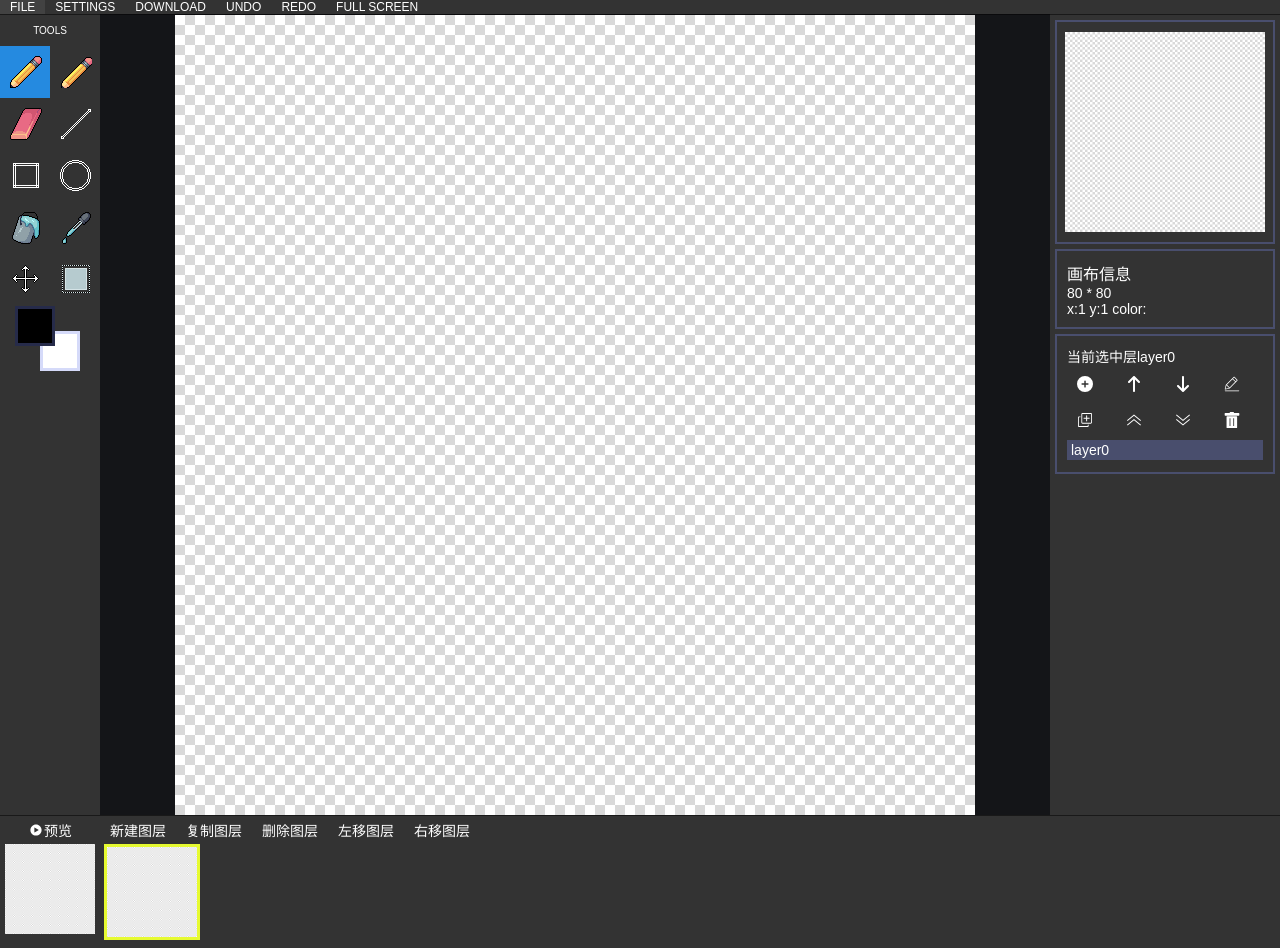
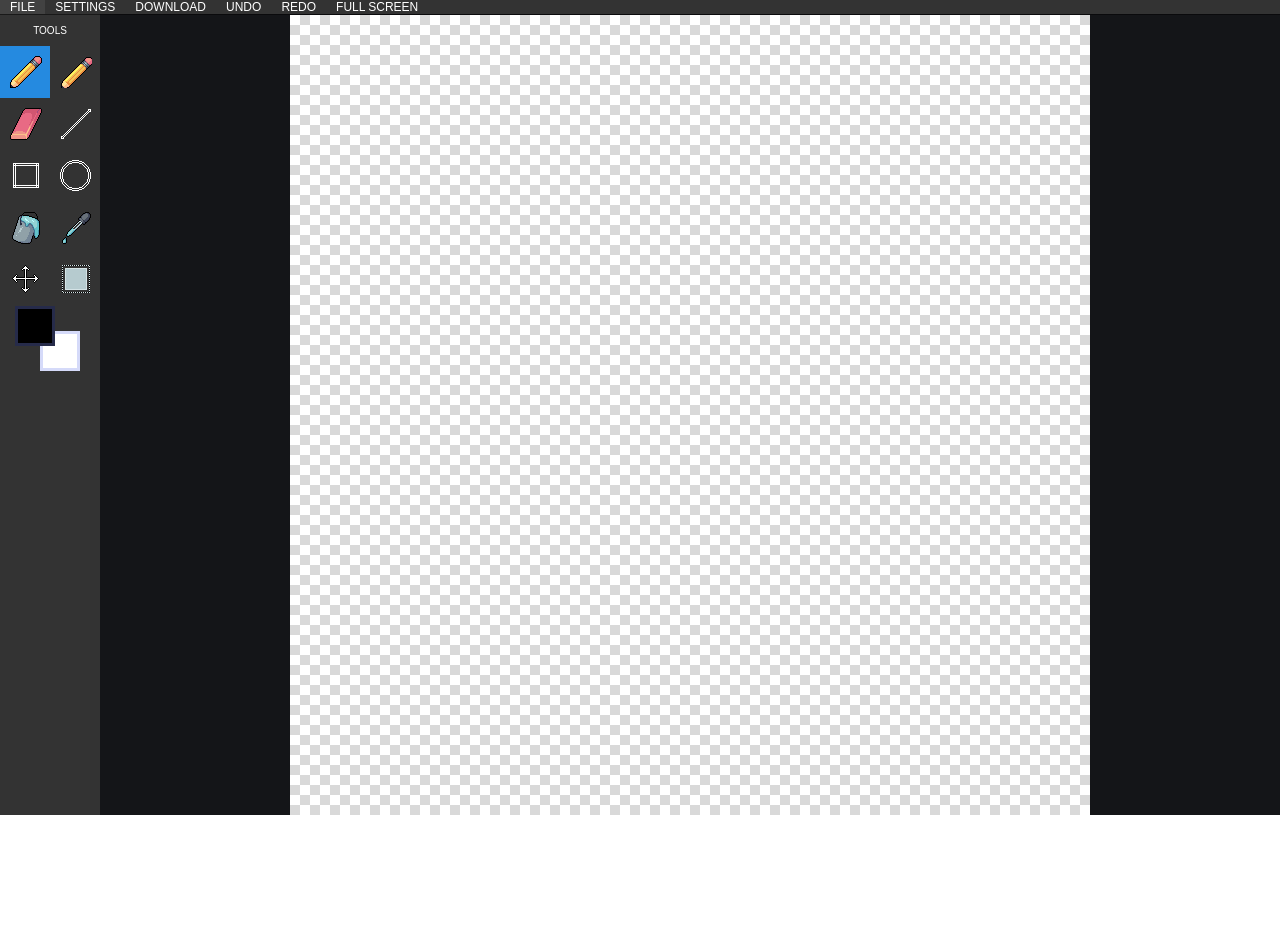
Before and after one commit to vecxqz/pixel-drawing-board, a Vue app in the folder pixel-art/: page / in a window 1280 px wide. After the commit the page ends 815 px from the top, so only its background shows below. Built offline with nearby package versions, Linux system fonts and the light colour scheme.

Commit message:
1. 使用 imageData 替代 layerMeta中的layerMeta变量，尝试提升性能

```diff
--- a/pixel-art/src/components/AnimationPreview.vue
+++ b/pixel-art/src/components/AnimationPreview.vue
@@ -83,7 +83,11 @@ export default {
     const animationPreviewUrl = ref("");
     const { setCanvasPreview } = userPreview();
     function create(index: number) {
-      const layer: layer = initLayer(width.value, height.value, size.value);
+      const layer: layer = initLayer(
+        width.value,
+        height.value,
+        size.value / 10
+      );
       const layerMeta = {
         pageName: `page${currentPageIndex.value + 1}`,
         key: "0",
--- a/pixel-art/src/components/Canvas.vue
+++ b/pixel-art/src/components/Canvas.vue
@@ -4,8 +4,8 @@
       id="canvas-container"
       class="pos-relative"
       :style="
-        `width:${$store.state.canvasModule.width}px;
-        height:${$store.state.canvasModule.height}px`
+        `width:${$store.state.canvasModule.width * 10}px;
+        height:${$store.state.canvasModule.height * 10}px`
       "
     >
       <canvas
@@ -75,6 +75,7 @@ import { useEraser } from "../composables/useEraser";
 import { useSelect } from "../composables/useSelect";
 import { useMousePosition } from "../composables/usePosition";
 import { userPreview } from "../composables/userPreview";
+import { useCanvas } from "../composables/useCanvas";
 import { initGrid } from "../util/canvas";
 import { isUndefined } from "../util/common";
 import { fromEvent, animationFrameScheduler } from "rxjs";
@@ -135,6 +136,7 @@ export default {
     } = useMousePosition();
     const { setCurrentColor } = useColor();
     const { setCanvasPreview, setCanvasPreviewByImageData } = userPreview();
+    const { calcColor } = useCanvas();
     return {
       pencilMouseDown,
       pencilMouseMove,
@@ -169,7 +171,8 @@ export default {
       setCanvasPreviewByImageData,
       mirrorPencilMouseDown,
       mirrorPencilMouseMove,
-      mirrorPencilMouseUp
+      mirrorPencilMouseUp,
+      calcColor
     };
   },
   data() {
@@ -264,7 +267,6 @@ export default {
       "canvas-container"
     ) as HTMLElement;
     this.$store.dispatch("canvasModule/CREATE_PAGE");
-    this.$store.dispatch("canvasModule/CREATE_TEMP_LAYER");
     this.$store.dispatch("canvasModule/SET_CANVASCTX", canvas);
     this.$store.dispatch(
       "canvasModule/SET_BACKGROUND_CANVAS_CANVASCTX",
@@ -480,6 +482,10 @@ export default {
       this.recordMouseDownPosition(e);
       if (mode === "pencil") {
         this.pencilMouseDown(e);
+        const imageData = (this
+          .canvasCtx as CanvasRenderingContext2D).getImageData(0, 0, 80, 80);
+        const color = this.calcColor(imageData, 0, 0);
+        console.log(color);
       }
       if (mode === "line") {
         this.lineMouseDown(e);
@@ -585,10 +591,16 @@ export default {
   visibility: hidden;
 }
 .layer-shadow {
+  width: 100%;
+  height: 100%;
+  image-rendering: pixelated;
   top: 0;
   left: 0;
 }
 .layer-main {
+  width: 100%;
+  height: 100%;
+  image-rendering: pixelated;
   top: 0;
   left: 0;
 }
--- a/pixel-art/src/components/Layer.vue
+++ b/pixel-art/src/components/Layer.vue
@@ -150,7 +150,7 @@ export default {
     factory(this: any, mode: string) {
       if (mode === "create") {
         const { width, height, size } = this.$store.state.canvasModule;
-        const layer: layer = initLayer(width, height, size);
+        const layer: layer = initLayer(width, height, size / 10);
         const index = this.$store.state.canvasModule.pages[
           this.$store.state.canvasModule.currentPageIndex
         ].layers.length;
--- /dev/null
+++ b/pixel-art/src/composables/useCanvas.ts
@@ -0,0 +1,39 @@
+import { computed, toRaw } from "vue";
+import { useStore } from "./useStore";
+
+export function useCanvas() {
+  function createImageData(width: number, height: number) {
+    return new ImageData(width, height);
+  }
+  function calcColor(imageData: ImageData, columnIndex: number, row: number) {
+    const { width, data } = imageData;
+    const r = data[columnIndex * 4 + row * width + 0];
+    const g = data[columnIndex * 4 + row * width + 1];
+    const b = data[columnIndex * 4 + row * width + 2];
+    const a = data[columnIndex * 4 + row * width + 3] / 255;
+    const hex = RGBAToHexA(r, g, b, a);
+    return {
+      r,
+      g,
+      b,
+      a,
+      hex,
+      rgba: `(${r},${g},${b},${a})`
+    };
+  }
+  function RGBAToHexA(argR: number, argG: number, argB: number, argA: number) {
+    let r: string = argR.toString(16),
+      g: string = argG.toString(16),
+      b: string = argB.toString(16),
+      a: string = Math.round(argA * 255).toString(16);
+
+    if (r.length == 1) r = `0${r}`;
+    if (g.length == 1) g = `0${g}`;
+    if (b.length == 1) b = `0${b}`;
+    if (a.length == 1) a = `0${a}`;
+
+    return "#" + r + g + b + a;
+  }
+
+  return { createImageData, calcColor };
+}
--- a/pixel-art/src/composables/usePencil.ts
+++ b/pixel-art/src/composables/usePencil.ts
@@ -37,13 +37,6 @@ export function usePencil(this: any) {
       rowIndex,
       color.value
     );
-    store.dispatch("canvasModule/SET_LAYER_GRID_DATA", {
-      columnIndex,
-      rowIndex,
-      data: {
-        color: color.value
-      }
-    });
     mouseMoveStart.lastX = columnIndex;
     mouseMoveStart.lastY = rowIndex;
   }
@@ -65,13 +58,6 @@ export function usePencil(this: any) {
         rowIndex,
         color.value
       );
-      store.dispatch("canvasModule/SET_LAYER_GRID_DATA", {
-        columnIndex,
-        rowIndex,
-        data: {
-          color: color.value
-        }
-      });
     } else {
       bresenhamLine(
         mouseMoveStart.lastX,
@@ -86,13 +72,6 @@ export function usePencil(this: any) {
             rowIndex,
             color.value
           );
-          store.dispatch("canvasModule/SET_LAYER_GRID_DATA", {
-            columnIndex,
-            rowIndex,
-            data: {
-              color: color.value
-            }
-          });
         }
       );
     }
--- a/pixel-art/src/store/canvas/actions.ts
+++ b/pixel-art/src/store/canvas/actions.ts
@@ -8,9 +8,6 @@ const CanvasActions: ActionTree<CanvasState, RootState> = {
   },
   [ActionsTypes.CREATE_LAYER]({ commit }): void {
     commit(MutationsTypes.CREATE_LAYER);
-  },
-  [ActionsTypes.CREATE_TEMP_LAYER]({ commit }): void {
-    commit(MutationsTypes.CREATE_TEMP_LAYER);
   },
   [ActionsTypes.CREATE_PAGE]({ commit }): void {
     commit(MutationsTypes.CREATE_PAGE);
--- a/pixel-art/src/store/canvas/enum.ts
+++ b/pixel-art/src/store/canvas/enum.ts
@@ -1,7 +1,6 @@
 export enum MutationsTypes {
   SET_PAINT_MODE = "SET_PAINT_MODE",
   CREATE_LAYER = "CREATE_LAYER",
-  CREATE_TEMP_LAYER = "CREATE_TEMP_LAYER",
   CREATE_PAGE = "CREATE_PAGE",
   SET_CANVASCTX = "SET_CANVASCTX",
   SET_COLOR = "SET_COLOR",
@@ -26,7 +25,6 @@ export enum MutationsTypes {
 export enum ActionsTypes {
   SET_PAINT_MODE = "SET_PAINT_MODE",
   CREATE_LAYER = "CREATE_LAYER",
-  CREATE_TEMP_LAYER = "CREATE_TEMP_LAYER",
   CREATE_PAGE = "CREATE_PAGE",
   SET_CANVASCTX = "SET_CANVASCTX",
   SET_COLOR = "SET_COLOR",
--- a/pixel-art/src/store/canvas/index.ts
+++ b/pixel-art/src/store/canvas/index.ts
@@ -16,8 +16,8 @@ const module: Module<CanvasState, any> = {
     currentColumnIndex: 0,
     previewUrl: "",
     pages: [],
-    width: 800,
-    height: 800,
+    width: 80,
+    height: 80,
     size: 10,
     tempLayer: [],
     canvasCtx: undefined,
--- a/pixel-art/src/store/canvas/mutations.ts
+++ b/pixel-art/src/store/canvas/mutations.ts
@@ -4,7 +4,7 @@ import { Mutation } from "vuex";
 import { MutationsTypes } from "./enum";
 import { initLayer } from "../../util/canvas";
 import { isUndefined } from "../../util/common";
-
+import { useCanvas } from "../../composables/useCanvas";
 const CanvasMutations: MutationTree<CanvasState> = {
   [MutationsTypes.SET_PAINT_MODE](state: CanvasState, mode: string) {
     state.mode = mode;
@@ -14,14 +14,11 @@ const CanvasMutations: MutationTree<CanvasState> = {
     const { currentPageIndex, currentLayerIndex } = state;
     const page = state.pages[currentPageIndex];
   },
-  [MutationsTypes.CREATE_TEMP_LAYER](state: CanvasState) {
+  [MutationsTypes.CREATE_PAGE](state: CanvasState) {
+    const { createImageData } = useCanvas();
     const { width, height, size } = state;
-    const layer: layer = initLayer(width, height, size);
-    state.tempLayer = layer;
-  },
-  [MutationsTypes.CREATE_PAGE](state: CanvasState) {
-    const { width, height, size } = state;
-    const layer: layer = initLayer(width, height, size);
+    const layer: layer = initLayer(width, height, size / 10);
+    const imageData = createImageData(width, height);
     state.pages.push({
       pageName: "page0",
       key: "0",
@@ -30,7 +27,8 @@ const CanvasMutations: MutationTree<CanvasState> = {
         {
           layer: layer,
           layerName: "layer0",
-          key: "0"
+          key: "0",
+          imageData
         }
       ]
     });
--- a/pixel-art/src/views/Draw.vue
+++ b/pixel-art/src/views/Draw.vue
@@ -3,23 +3,23 @@
   <div class="dis-flex">
     <ToolBar class="area-tool" />
     <PixleCanvas class="area-canvas" />
-    <CanvasAttribute class="area-attribute" />
+    <!-- <CanvasAttribute class="area-attribute" /> -->
   </div>
-  <AnimationPreview />
+  <!-- <AnimationPreview /> -->
 </template>
 <script>
 import PixleCanvas from "@/components/Canvas.vue";
 import ToolHeader from "@/components/ToolHeader.vue";
 import ToolBar from "@/components/ToolBar.vue";
-import CanvasAttribute from "@/components/CanvasAttribute.vue";
-import AnimationPreview from "@/components/AnimationPreview.vue";
+// import CanvasAttribute from "@/components/CanvasAttribute.vue";
+// import AnimationPreview from "@/components/AnimationPreview.vue";
 export default {
   components: {
     PixleCanvas,
     ToolBar,
-    CanvasAttribute,
+    // CanvasAttribute,
     ToolHeader,
-    AnimationPreview
+    // AnimationPreview
   }
 };
 </script>
```
